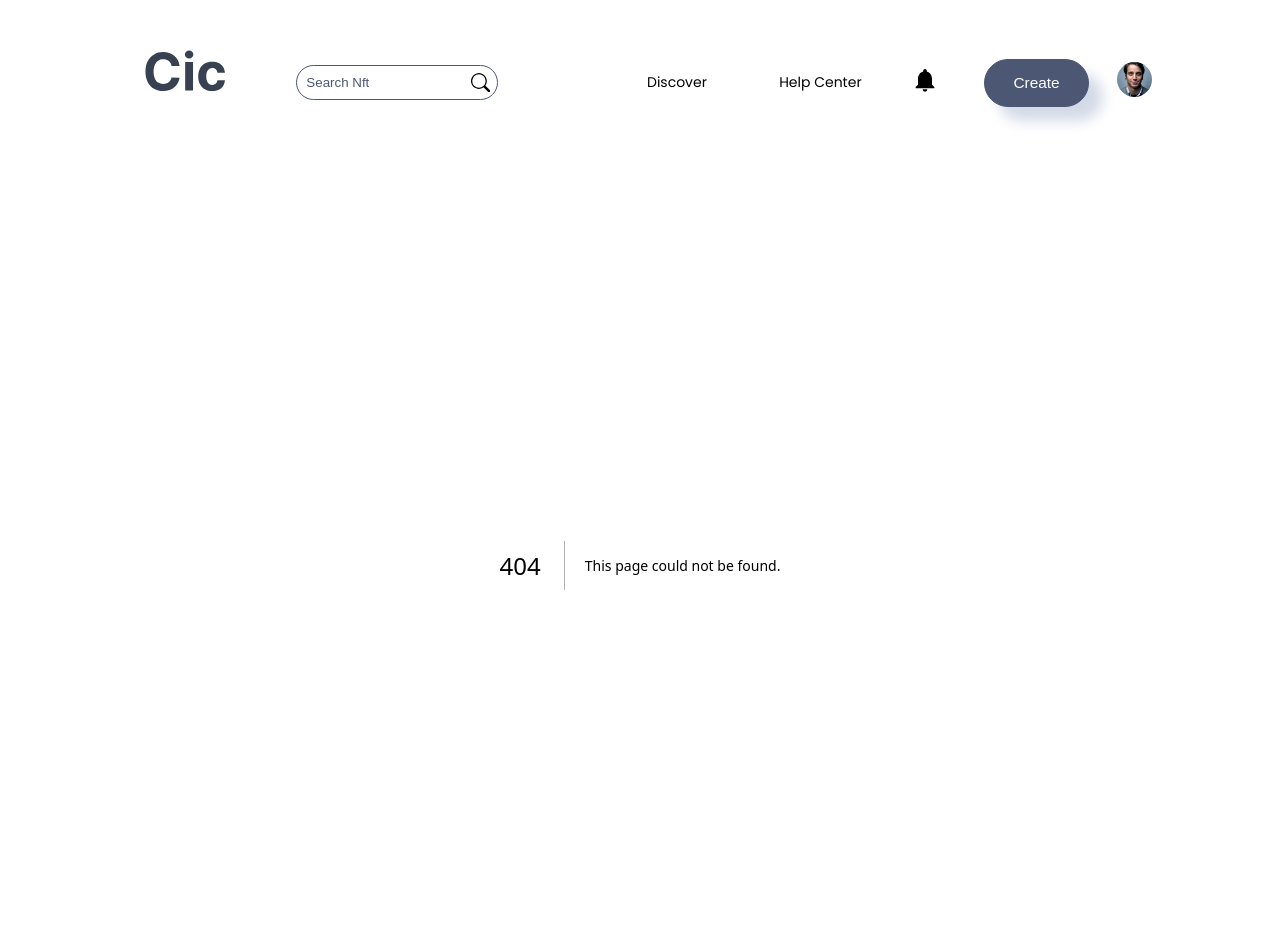
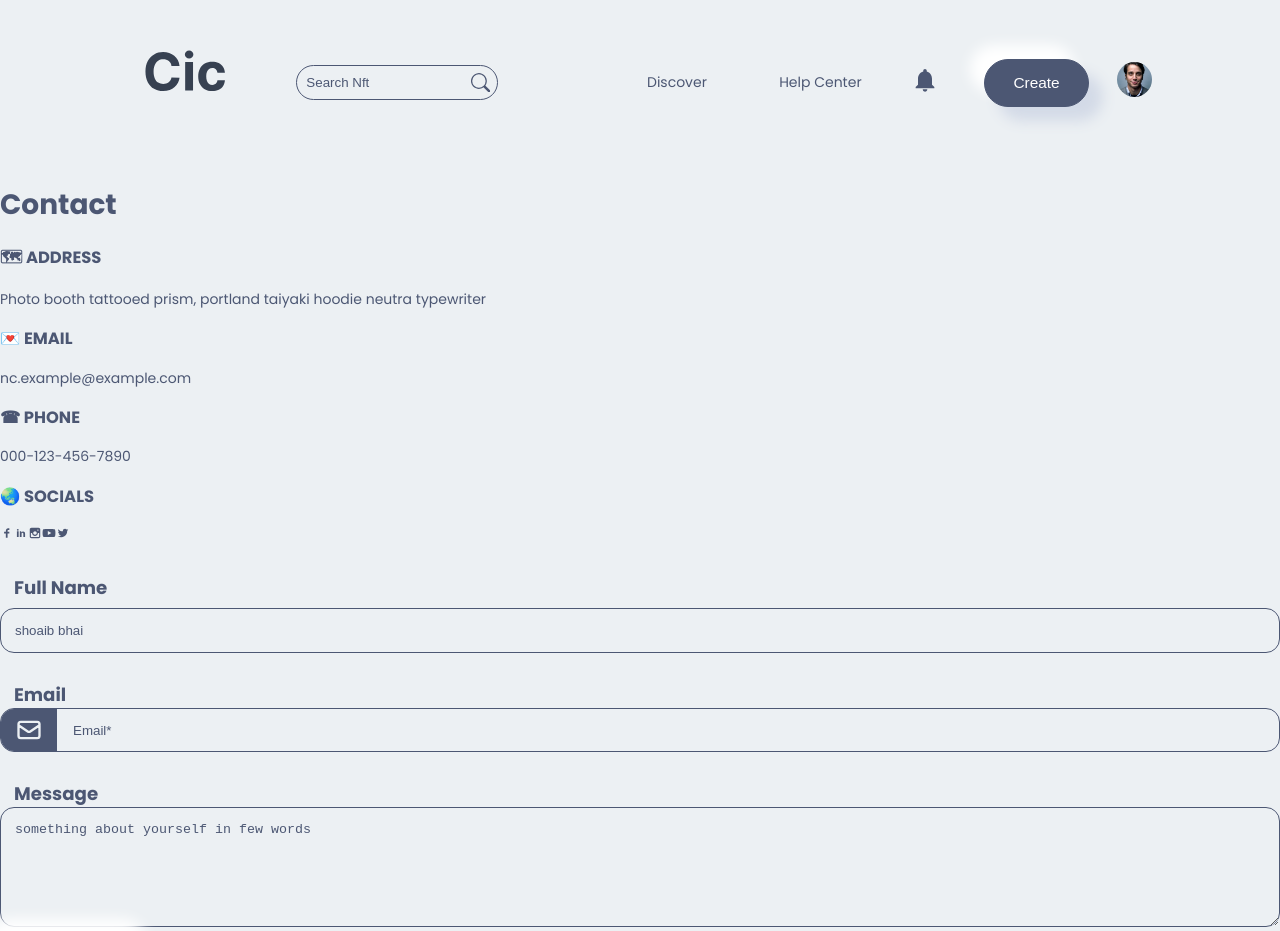
Before and after one commit to shisukeUrahara/web3-nft-marketplace, a Next.js app in the folder client/: page /contactUs in a window 1280 px wide. Before the commit this address had no page. Shown: the top 931 px of the page. Built offline with nearby package versions, Linux system fonts and the light colour scheme.

Commit message:
added contactUs page

```diff
--- a/client/src/components/Navbar/HelpCenter/HelpCenter.jsx
+++ b/client/src/components/Navbar/HelpCenter/HelpCenter.jsx
@@ -10,7 +10,7 @@
     },
     {
       name: "Contact Us",
-      link: "contactus",
+      link: "contactUs",
     },
     {
       name: "Sign Up",
--- /dev/null
+++ b/client/src/pages/contactUs.js
@@ -0,0 +1,106 @@
+import React from 'react';
+import {
+    TiSocialFacebook,
+    TiSocialLinkedin,
+    TiSocialInstagram,
+    TiSocialYoutube,
+    TiSocialTwitter,
+    TiArrowSortedDown,
+    TiArrowSortedUp
+} from 'react-icons/ti';
+import { HiOutlineMail } from 'react-icons/hi';
+
+import Style from '../styles/contactUs.module.css';
+import formStyle from '../accountPage/Form/Form.module.css';
+import { Button } from '../components';
+
+const contactUs = () => {
+  return (
+    <div className={Style.contactUs}>
+        <div className={Style.contactUs_box}>
+            <h1>Contact</h1>
+            <div className={Style.contactUs_box_box}>
+                <div className={Style.contactUs_box_box_left}>
+                <h3>🗺 ADDRESS</h3>
+                <p>
+                Photo booth tattooed prism, portland taiyaki hoodie neutra
+                typewriter
+                </p>
+
+                <div className={Style.contactUs_box_box_left_item}>
+                <h3>💌 EMAIL</h3>
+                <p>nc.example@example.com</p>
+                </div>
+
+                <div className={Style.contactUs_box_box_left_item}>
+                <h3>☎ PHONE</h3>
+                <p>000-123-456-7890</p>
+                </div>
+
+                <div className={Style.contactUs_box_box_left_item}>
+              <h3>🌏 SOCIALS</h3>
+              <a href="#">
+                <TiSocialFacebook />
+              </a>
+              <a href="#">
+                <TiSocialLinkedin />
+              </a>
+              <a href="#">
+                <TiSocialInstagram />
+              </a>
+              <a href="#">
+                <TiSocialYoutube />
+              </a>
+              <a href="#">
+                <TiSocialTwitter />
+              </a>
+            </div>
+                </div>
+
+
+                <div className={Style.contactUs_box_box_right}>
+            <form>
+              <div className={formStyle.Form_box_input}>
+                <label htmlFor="name">Full Name</label>
+                <input
+                  type="text"
+                  placeholder="shoaib bhai"
+                  className={formStyle.Form_box_input_userName}
+                />
+              </div>
+              <div className={formStyle.Form_box_input}>
+                <label htmlFor="email">Email</label>
+                <div className={formStyle.Form_box_input_box}>
+                  <div className={formStyle.Form_box_input_box_icon}>
+                    <HiOutlineMail />
+                  </div>
+                  <input type="text" placeholder="Email*" />
+                </div>
+              </div>
+              <div className={formStyle.Form_box_input}>
+                <label htmlFor="description">Message</label>
+                <textarea
+                  name=""
+                  id=""
+                  cols="30"
+                  rows="6"
+                  placeholder="something about yourself in few words"
+                ></textarea>
+              </div>
+              <Button
+                btnText="Send Message"
+                handleClick={() => {}}
+                classStyle={Style.button}
+              />
+            </form>
+          </div>
+
+            </div>
+
+        </div>
+
+    </div>
+  )
+}
+
+export default contactUs
```
Also changed, not shown: client/src/styles/contactUs.module.css (added).
